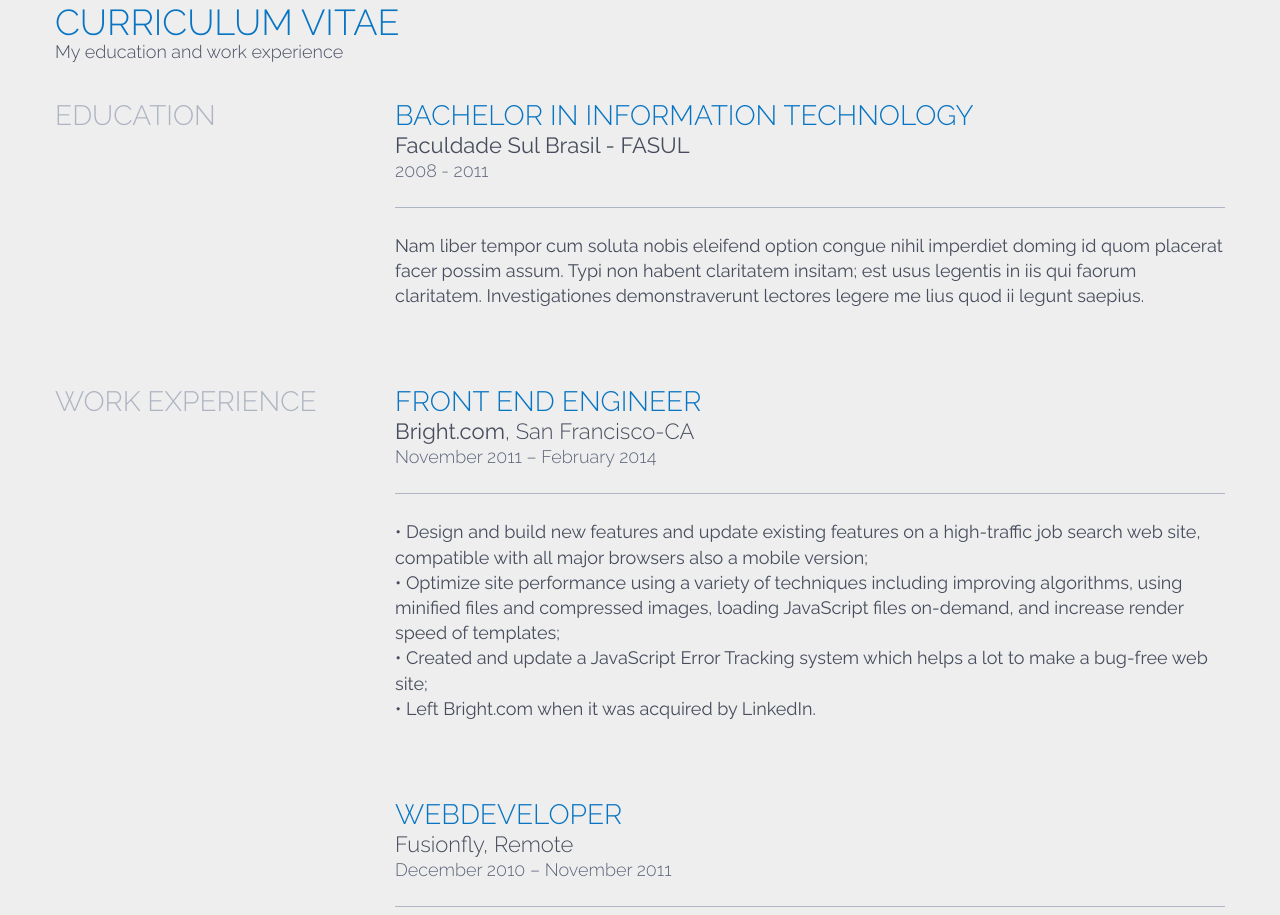
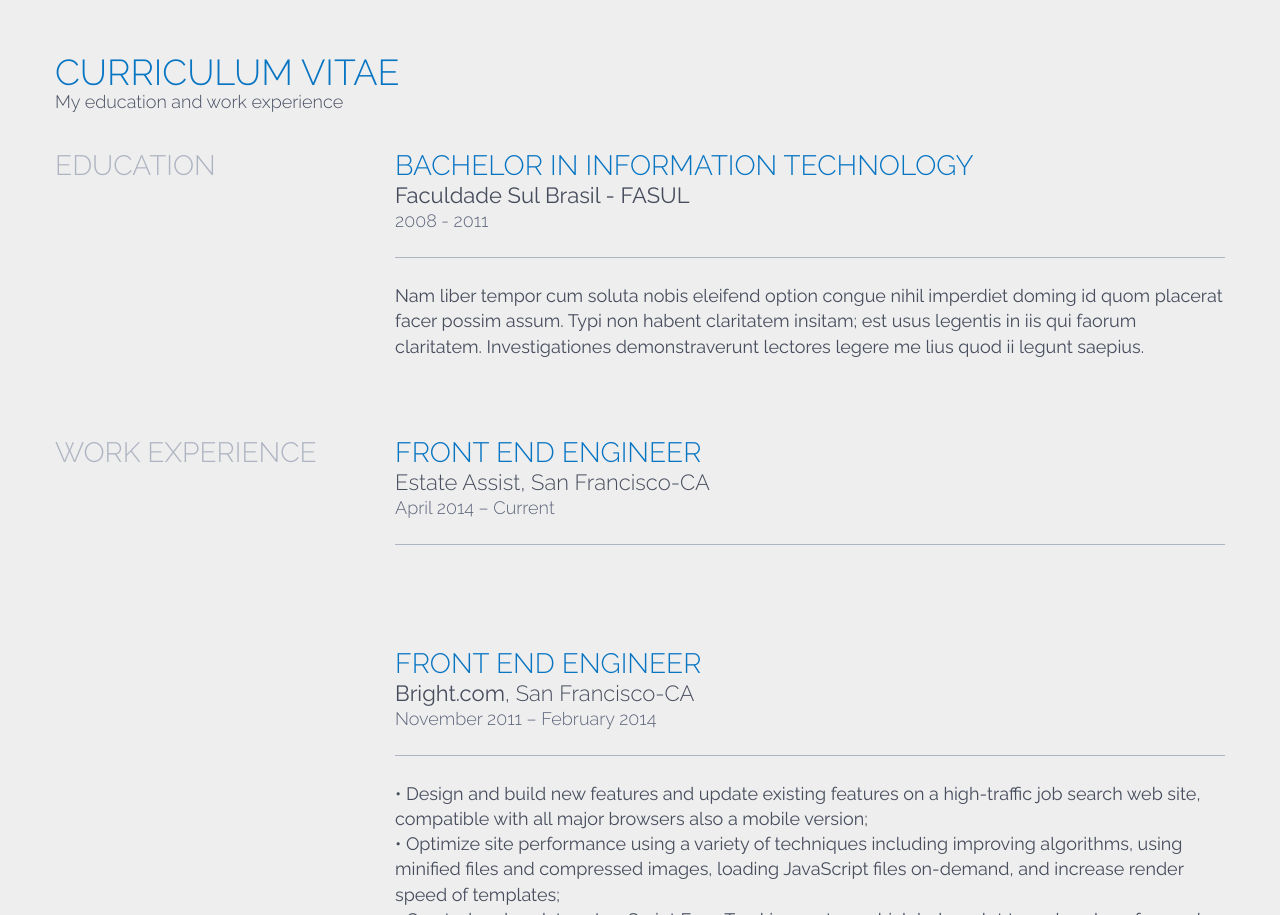
Before and after one commit to thiagofesta/thiagofesta.github.com, a website: page v2.html in a window 1280 px wide. Shown: the part 2582-3497 px from the top of the page. Drawn offline with nearby package versions, Linux system fonts and the light colour scheme.

Commit message:
More about me

```diff
--- a/v2.html
+++ b/v2.html
@@ -8,7 +8,7 @@
         <meta http-equiv="X-UA-Compatible" content="IE=edge,chrome=1">
         <title>Thiago Festa - Front End Engineer</title>
         <meta name="keywords" content="frontend, front end, engineer, freelancer, webdeveloper, javascript, html, css, php, mysql">
-        <meta name="description" content="Thiago Festa - Front End Engineer at Bright.com living in San Francisco, CA">
+        <meta name="description" content="Thiago Festa - Front End Engineer at Estate Assist living in San Francisco, CA and Brazil">
         <meta name="viewport" content="width=device-width, user-scalable=no">
 
         <link rel="stylesheet" href="css/main.css">
@@ -81,13 +81,13 @@
                     <div class="content wow fadeInLeftBig" data-wow-offset="80" data-wow-duration="2s">
 
                         <p>
-                            Hi, my name is Thiago! I was born and raised in <a href="http://en.wikipedia.org/wiki/Toledo,_Paran%C3%A1" rel="nofollow">Toledo</a> a small town in the state of Paraná located in south Brazil. Since child I was amazed by computers and programming languages, my first <s>website</s> framed HTML with lots of animated gifs developed using <a href="http://en.wikipedia.org/wiki/Microsoft_FrontPage" rel="nofollow">Microsoft FrontPage 2000</a> around my 10 years old.
+                            Hi, my name is Thiago! I was born and raised in <a href="http://en.wikipedia.org/wiki/Toledo,_Paran%C3%A1" rel="nofollow">Toledo</a> a small town in the state of Paraná located in south Brazil. Since child I was amazed by computers and programming languages, my first <s>website</s> framed HTML with lots of animated gifs was developed using <a href="http://en.wikipedia.org/wiki/Microsoft_FrontPage" rel="nofollow">Microsoft FrontPage 2000</a> around my 10 years old.
                         </p>
                         <p>
                             Around end of 2006 I started learning PHP and MySQL; In 2007 I was already envolved on PHP Brazilian's websites and contributing with open source code and articles (<a href="http://phpbrasil.com/artigo/kh7mzo0C_5EV/gerando-imagens-de-seguranca-captcha">PHPBrasil article</a>, <a href="http://phpbrasil.com/script/k99fdApc2Iut/gerador-de-imagem-de-seguranca-para-formularios">PHPBrasil script</a>, also some PHPNuke modules).
                         </p>
                         <p>
-                            I started studying Information Technology in 2008 and graduated in December 2011, while in college I always worked as developer or CS related jobs. After ending my college I got a job offer to work in the United States for <!--<a href="http://press.linkedin.com/News-Releases/326/LinkedIn-To-Acquire-Bright">Bright.com</a>--><a href="http://bright.com" rel="nofollow">Bright.com</a> as Front End Engineer.
+                            I started studying Information Technology in 2008 and graduated in December 2011, while in college I always worked as developer or CS related jobs. After ending my college I got a job offer to work in the United States for <a href="http://press.linkedin.com/News-Releases/326/LinkedIn-To-Acquire-Bright">Bright.com</a> as Front End Engineer. Currently I am working for Estate Assist as Front End Engineer, living half time in San Francisco and Brazil.
                         </p>
                         <p>
                             This is who I am. <a href="https://www.youtube.com/watch?v=Dnl4b6RA5vw" rel="nofollow">To the infinity and beyond</a>!
@@ -192,7 +192,16 @@
                     <div class="resume-area wow fadeInUp" data-wow-offset="80" data-wow-duration="2s">Work Experience</div>
                     <div class="resume-item work wow fadeInUpBig" data-wow-offset="80" data-wow-duration="2s">
                         <h1>Front End Engineer</h1>
-                        <h2><a href="http://www.bright.com/" rel="nofollow">Bright.com</a>, San Francisco-CA</h2>
+                        <h2>Estate Assist, San Francisco-CA</h2>
+                        <div class="period">April 2014 – Current</div>
+                        <div class="content">
+                            <!-- todo -->
+                        </div>
+                    </div>
+
+                    <div class="resume-item work wow fadeInUpBig" data-wow-offset="80" data-wow-duration="2s">
+                        <h1>Front End Engineer</h1>
+                        <h2><a href="http://press.linkedin.com/News-Releases/326/LinkedIn-To-Acquire-Bright" rel="nofollow">Bright.com</a>, San Francisco-CA</h2>
                         <div class="period">November 2011 – February 2014</div>
                         <div class="content">
                             &bull; Design and build new features and update existing features on a high-traffic job search web site, compatible with all major browsers also a mobile version;<br/>
```
